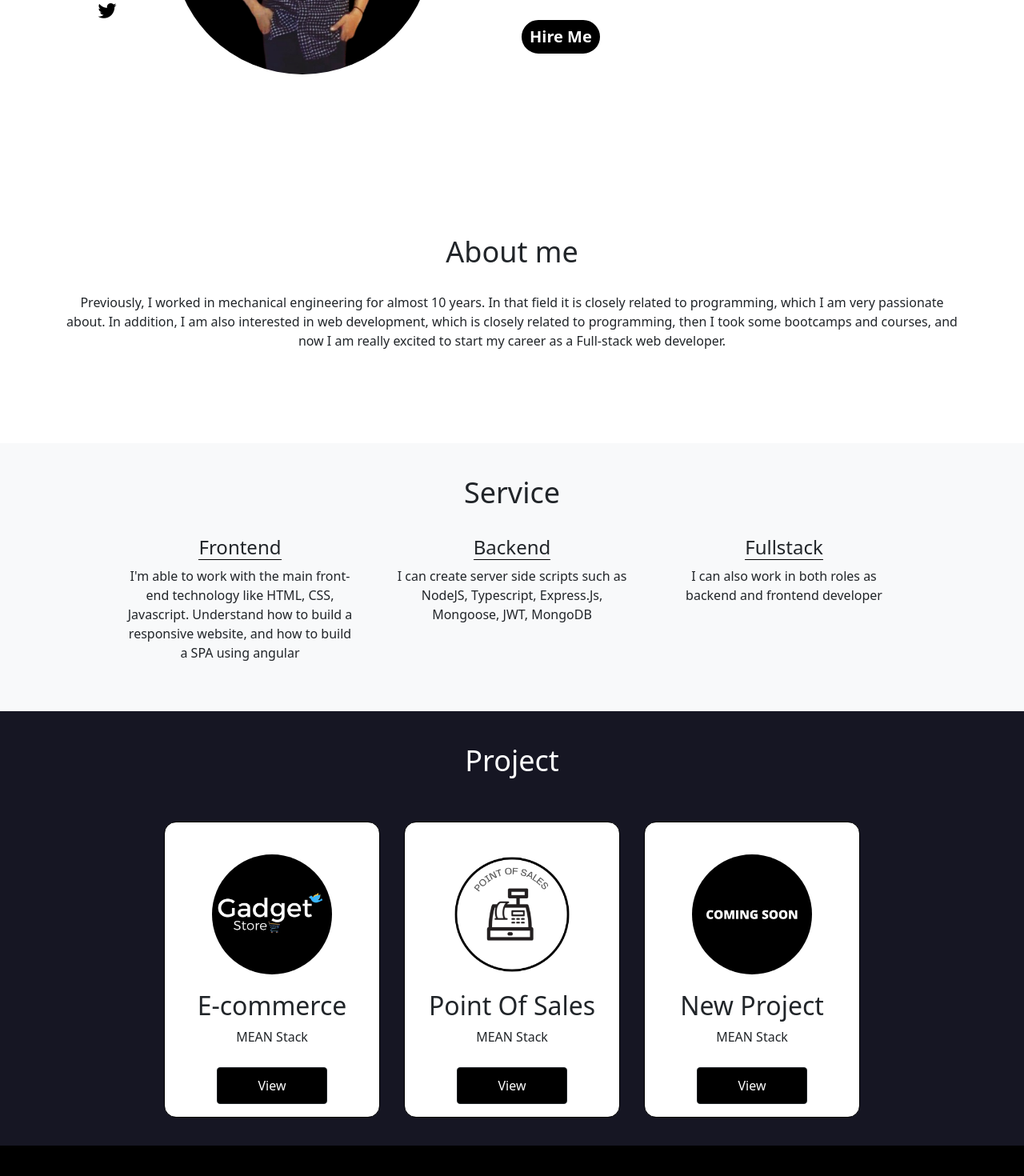
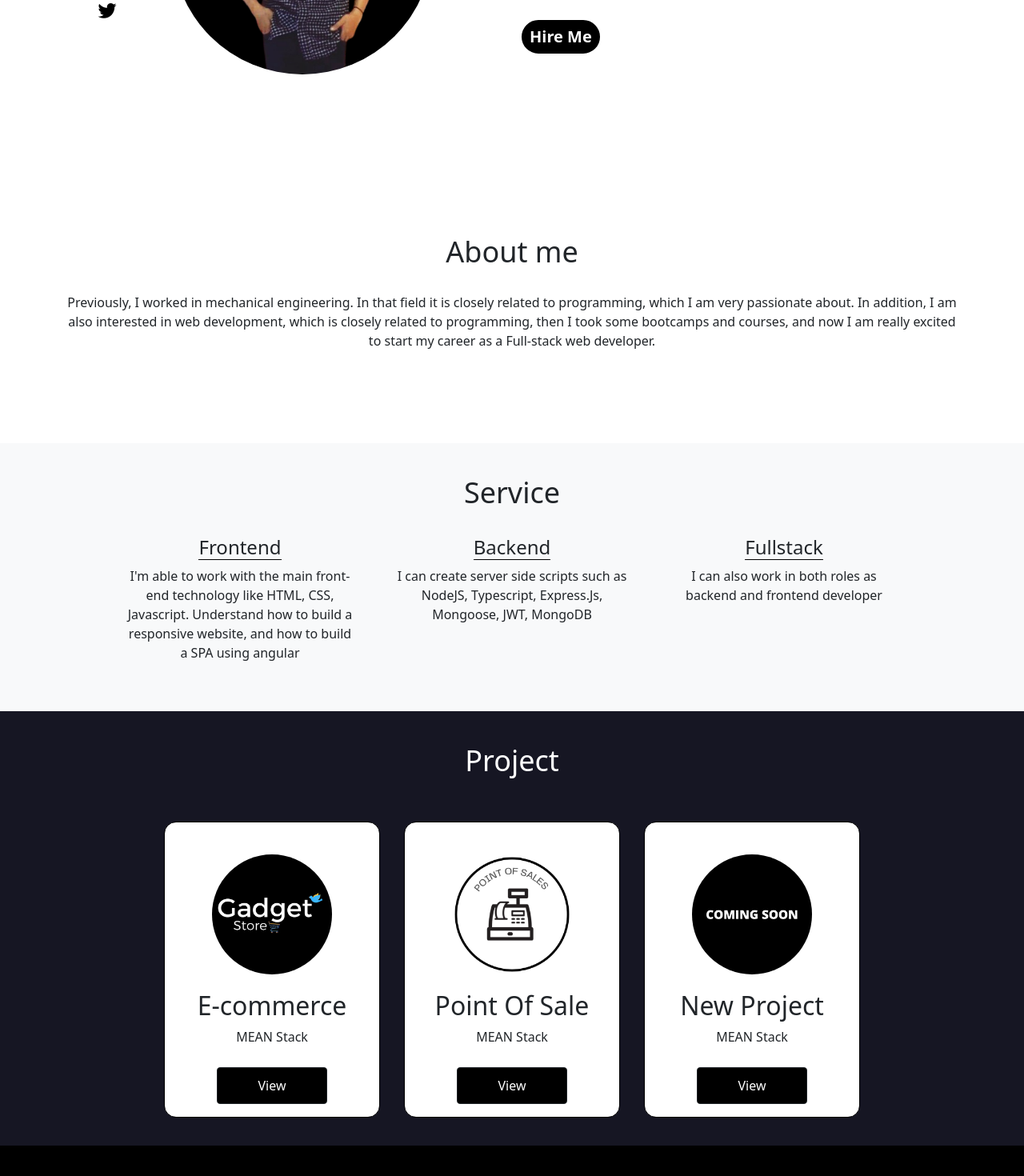
Before and after one commit to dikiamust/web-portfolio, an Angular app: page /home2/home in a window 1280 px wide. Shown: the part 334-1804 px from the top of the page at 80% size. Built offline with nearby package versions, Linux system fonts and the light colour scheme.

Commit message:
improve banner and project html

```diff
--- a/src/app/home2/banner/banner.component.html
+++ b/src/app/home2/banner/banner.component.html
@@ -44,12 +44,11 @@
     <div class="col-12">
       <h3>About me</h3>
       <p>
-        Previously, I worked in mechanical engineering for almost 10 years. In
-        that field it is closely related to programming, which I am very
-        passionate about. In addition, I am also interested in web development,
-        which is closely related to programming, then I took some bootcamps and
-        courses, and now I am really excited to start my career as a Full-stack
-        web developer.
+        Previously, I worked in mechanical engineering. In that field it is
+        closely related to programming, which I am very passionate about. In
+        addition, I am also interested in web development, which is closely
+        related to programming, then I took some bootcamps and courses, and now
+        I am really excited to start my career as a Full-stack web developer.
       </p>
     </div>
   </div>
--- a/src/app/home2/project/project.component.html
+++ b/src/app/home2/project/project.component.html
@@ -11,7 +11,7 @@
     </div>
     <div class="box">
       <img src="../../../assets/pos-1.png" alt="image" />
-      <h2>Point Of Sales</h2>
+      <h2>Point Of Sale</h2>
       <p>MEAN Stack</p>
       <a href="#" class="btn btn-dark">View </a>
     </div>
```
